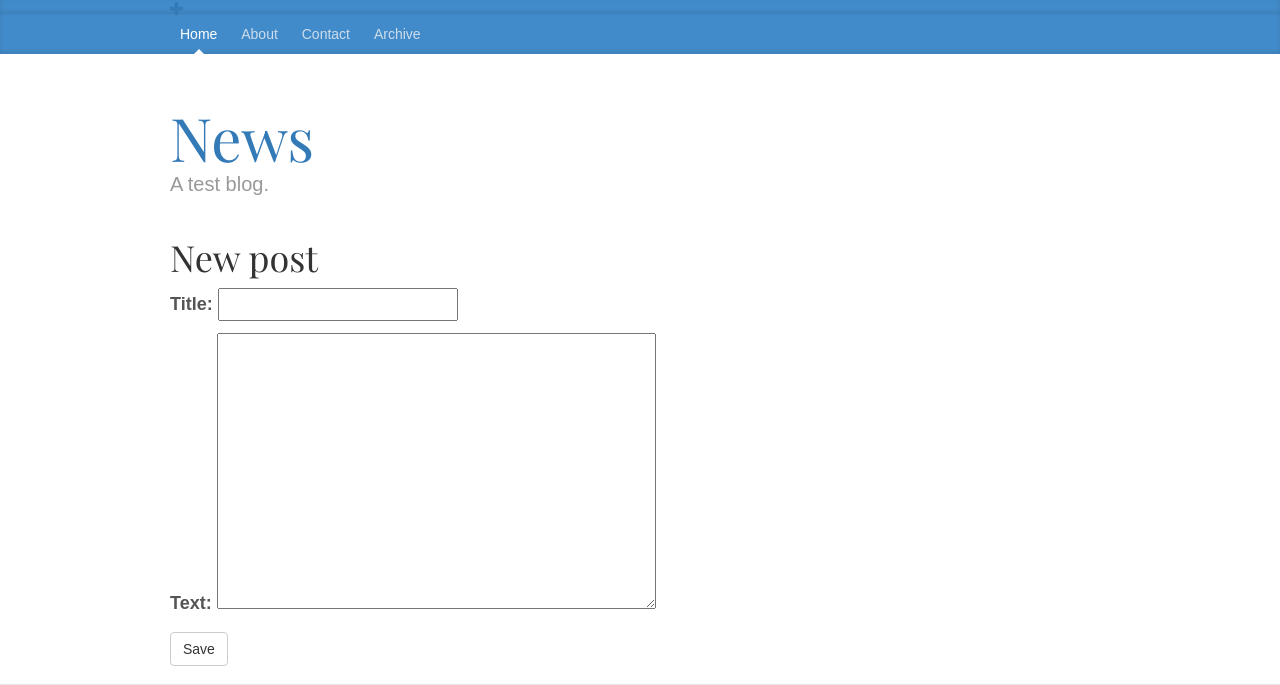
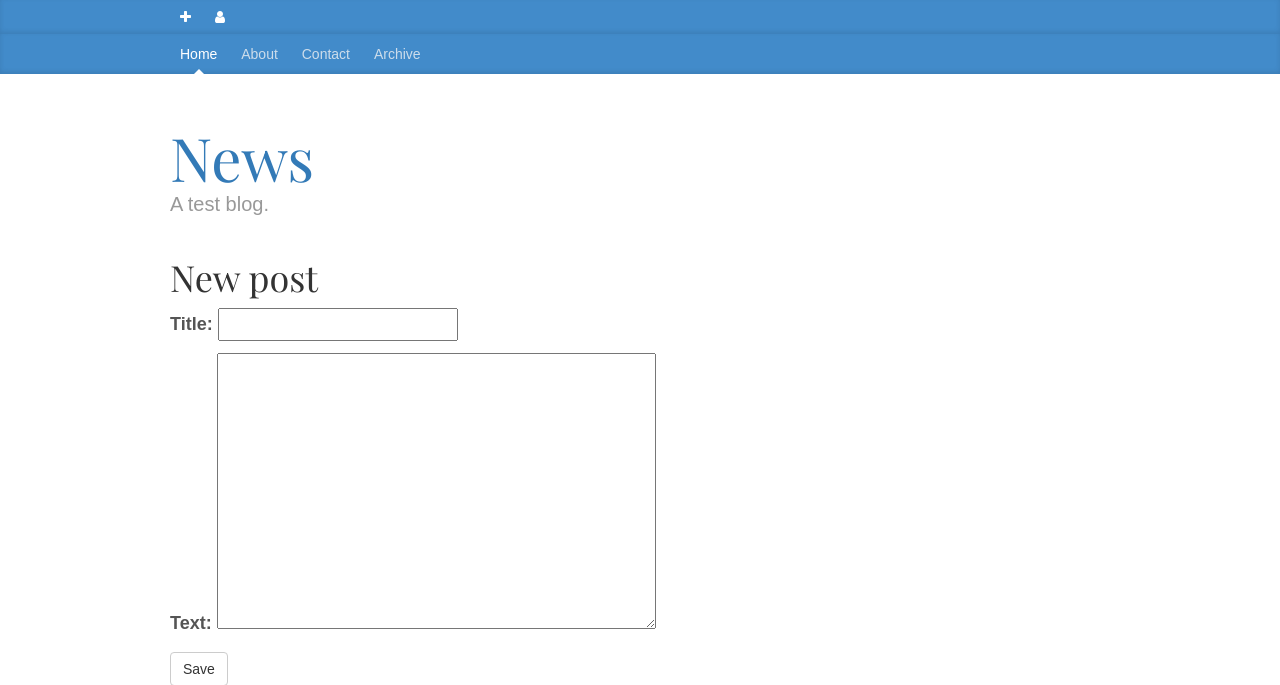
Before and after one commit to Francesco95X/django-blog, a Django app: page /post/new/ in a window 1280 px wide. Shown: the top 685 px of the page. Run offline with Django 3.2, Linux system fonts and the light colour scheme; the visitor is signed in with stand-in values (Sample User, id 1); some libraries are stand-ins or nearby versions.

Commit message:
Added create,edit post. Fixed views and templates.

```diff
--- a/djangoblog/static/css/djangoblog.css
+++ b/djangoblog/static/css/djangoblog.css
@@ -148,3 +148,7 @@ a:hover {
 .blog-footer p:last-child {
   margin-bottom: 0;
 }
+
+/*
+ * Fa-fa icons
+ */
--- a/djangoblog/templates/djangoblog/base.html
+++ b/djangoblog/templates/djangoblog/base.html
@@ -4,6 +4,8 @@
     <title>Blog Test</title>
     <!-- Bootstrap -->
     <link href="https://maxcdn.bootstrapcdn.com/bootstrap/3.3.7/css/bootstrap.min.css" rel="stylesheet" integrity="sha384-BVYiiSIFeK1dGmJRAkycuHAHRg32OmUcww7on3RYdg4Va+PmSTsz/K68vbdEjh4u" crossorigin="anonymous">
+    <!-- Font Awesome Icons -->
+    <link href="https://maxcdn.bootstrapcdn.com/font-awesome/4.6.3/css/font-awesome.min.css" rel="stylesheet">
     <!-- Custom CSS -->
     <link rel="stylesheet" href="{% static 'css/djangoblog.css' %}">
   </head>
@@ -13,7 +15,8 @@
       <div class="blog-masthead">
         <div class="container">
           <nav class="blog-nav">
-            <a href="{% url 'post_new' %}" class="top-menu"><span class="glyphicon glyphicon-plus"></span></a>
+            <a href="{% url 'post_new' %}" class="blog-nav-item"><i class="fa fa-plus" aria-hidden="true" style="color:white;"></i></a>
+            <a href="{% url 'admin:index' %}" class="blog-nav-item"><i class="fa fa-user" aria-hidden="true" style="color:white;"></i></a>
           </nav>
         </div>
       </div>
--- a/djangoblog/templates/djangoblog/post_detail.html
+++ b/djangoblog/templates/djangoblog/post_detail.html
@@ -5,6 +5,9 @@
       <h2 class="blog-post-title"><a href="{% url 'post_detail' pk=post.pk %}">{{ post.title }}</a></h1>
       {% if post.published_date %}
         <p class="blog-post-meta">{{ post.published_date }}</p>
+      {% endif %}
+      {% if user.is_authenticated %}
+        <a class="btn btn-default" href="{% url 'post_edit' pk=post.pk %}"><i class="fa fa-pencil-square-o" aria-hidden="true"></i></a>
       {% endif %}
       <p>{{ post.text|linebreaksbr }}</p>
     </div>
--- a/djangoblog/urls.py
+++ b/djangoblog/urls.py
@@ -5,4 +5,5 @@ urlpatterns = [
     url(r'^$', views.post_list, name='post_list'),
     url(r'^post/(?P<pk>[0-9]+)/$', views.post_detail, name='post_detail'),
     url(r'^post/new/$', views.post_new, name='post_new'),
+    url(r'^post/(?P<pk>[0-9]+)/edit/$', views.post_edit, name='post_edit'),
 ]
--- a/djangoblog/views.py
+++ b/djangoblog/views.py
@@ -23,3 +23,17 @@ def post_new(request):
     else:
         form = PostForm()
     return render(request, 'djangoblog/post_edit.html', {'form': form})
+
+def post_edit(request, pk):
+    post = get_object_or_404(Post, pk=pk)
+    if request.method == "POST":
+        form = PostForm(request.POST, instance=post)
+        if form.is_valid():
+            post = form.save(commit=False)
+            post.author = request.user
+            post.published_date = timezone.now()
+            post.save()
+            return redirect('post_detail', pk=post.pk)
+    else:
+        form = PostForm(instance=post)
+    return render(request, 'djangoblog/post_edit.html', {'form': form})
```
